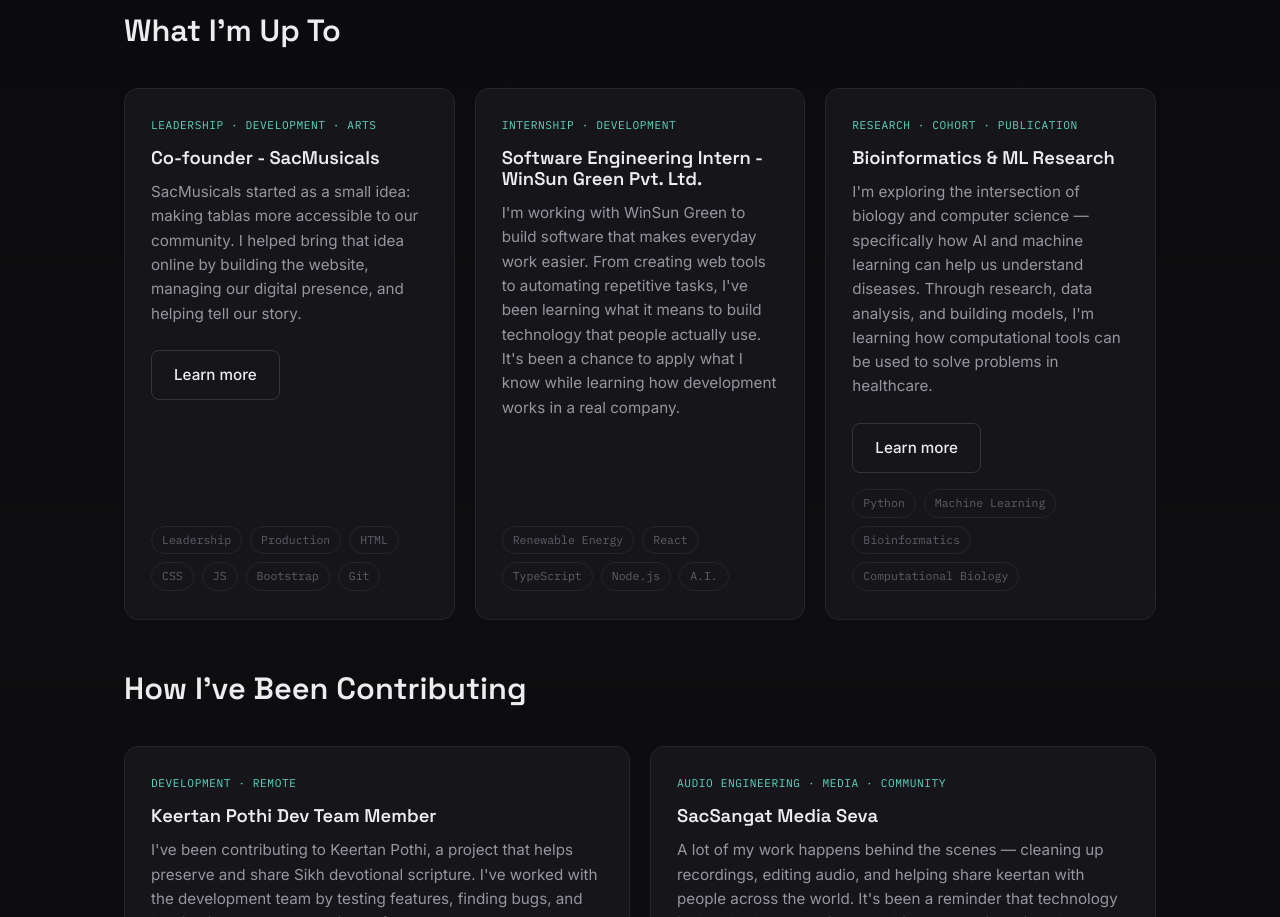
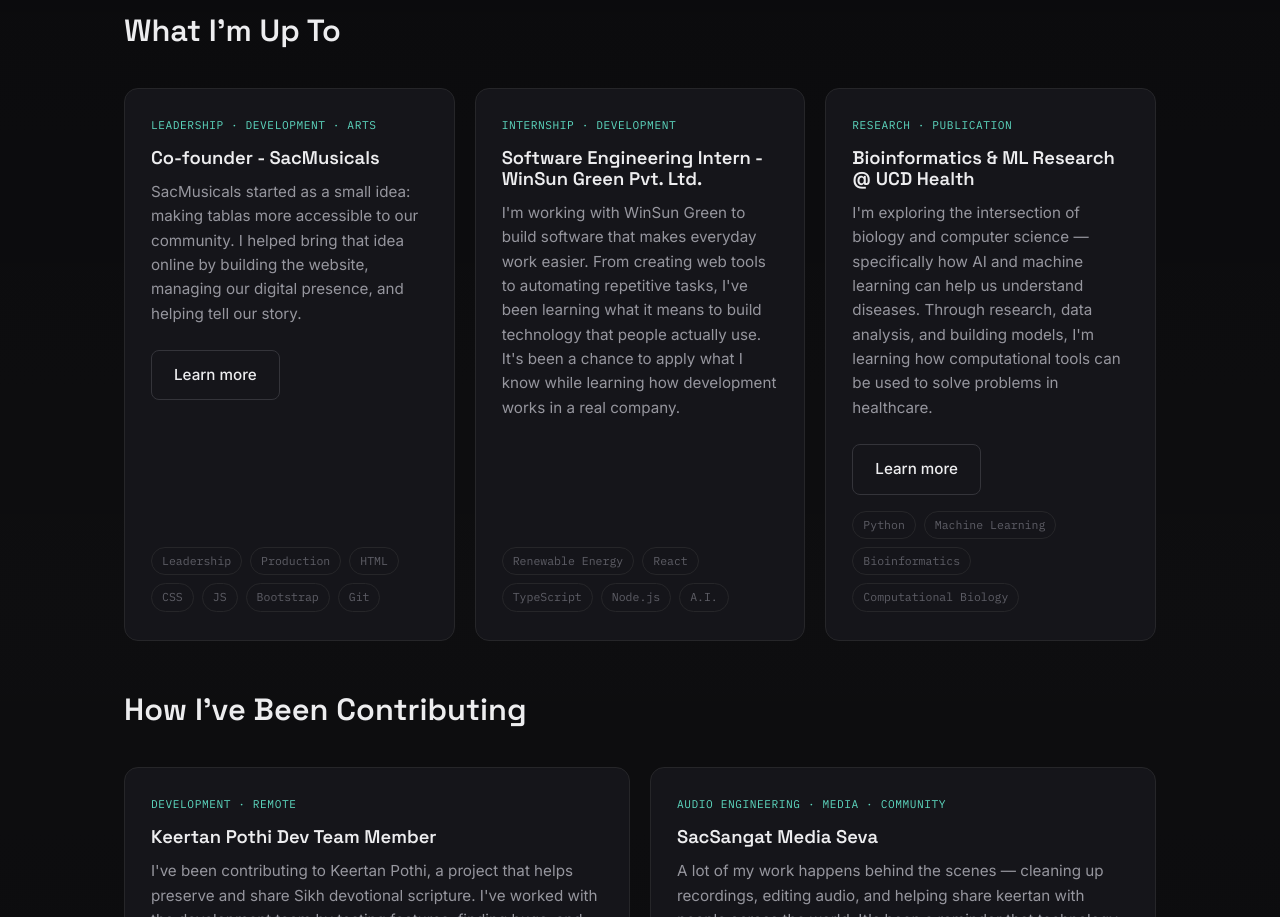
Before and after one commit to codingwithdaas/personal-website, a plain HTML site: page index.html in a window 1280 px wide. Shown: the part 1603-2520 px from the top of the page. Drawn offline with Linux system fonts and the light colour scheme.

Commit message:
added ucd health & removed cohort from bioinformatics research card

```diff
--- a/index.html
+++ b/index.html
@@ -156,8 +156,8 @@
         </article>
 
         <article class="card">
-          <p class="card-tag">Research · Cohort · Publication</p>
-          <h3 class="card-title">Bioinformatics &amp; ML Research</h3>
+          <p class="card-tag">Research · Publication</p>
+          <h3 class="card-title">Bioinformatics &amp; ML Research @ UCD Health</h3>
           <p class="card-desc">
           I'm exploring the intersection of biology and computer science — specifically how AI and machine learning can help us understand diseases.
   Through research, data analysis, and building models, I'm learning how computational tools can be used to solve problems in healthcare.
```
